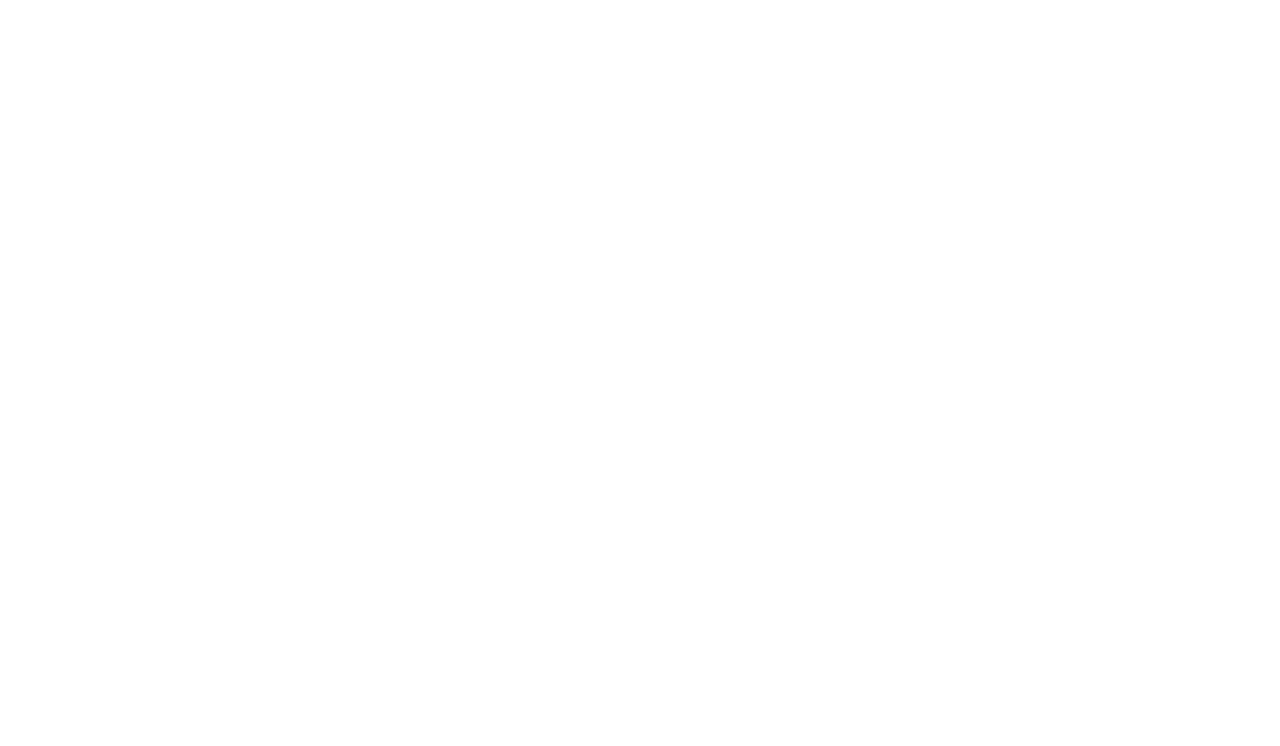
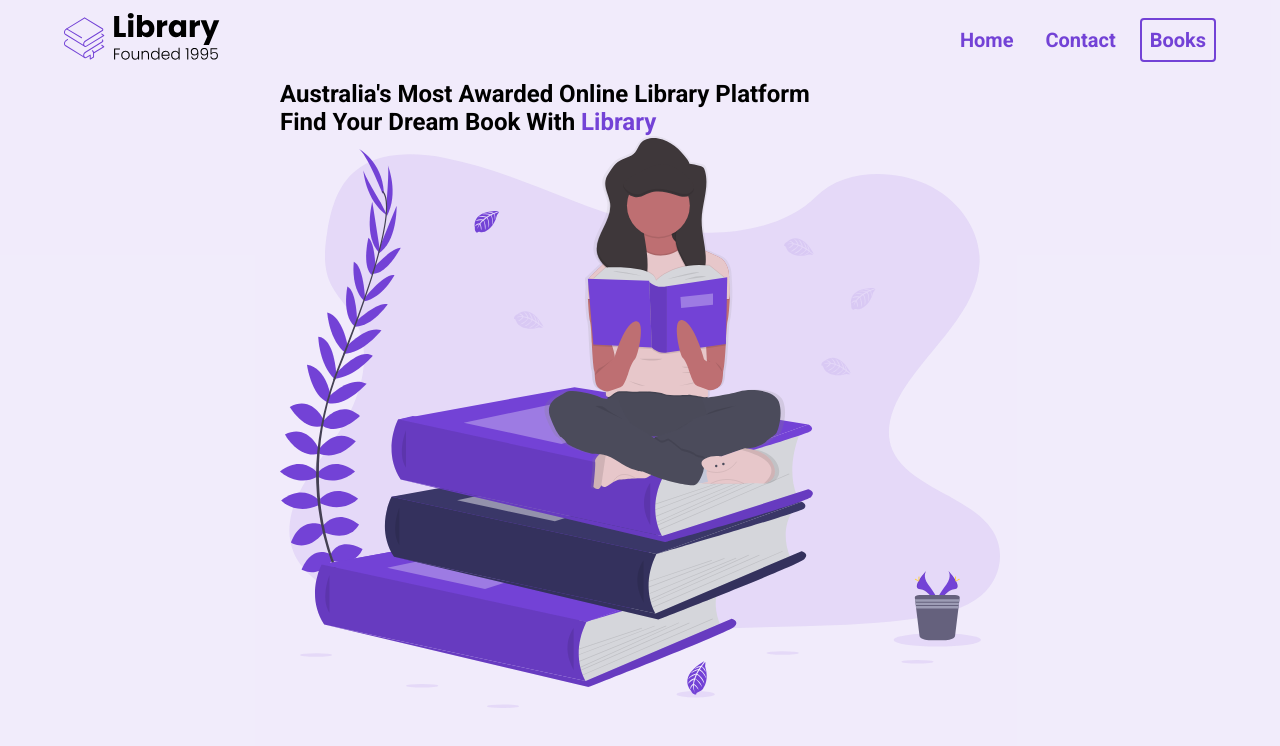
Before and after one commit to danieldayoub/E-Commerce-Website, a plain HTML site: page index.html in a window 1280 px wide. Drawn offline with Linux system fonts and the light colour scheme.

Commit message:
finished nav bar

```diff
--- a/index.html
+++ b/index.html
@@ -1,12 +1,41 @@
 <!DOCTYPE html>
 <html lang="en">
-<head>
-    <meta charset="UTF-8">
-    <meta http-equiv="X-UA-Compatible" content="IE=edge">
-    <meta name="viewport" content="width=device-width, initial-scale=1.0">
-    <title>Document</title>
-</head>
-<body>
-
-</body>
+  <head>
+    <meta charset="UTF-8" />
+    <meta http-equiv="X-UA-Compatible" content="IE=edge" />
+    <meta name="viewport" content="width=device-width, initial-scale=1.0" />
+    <title>Library</title>
+    <link rel="stylesheet" href="styles.css" />
+  </head>
+  <body>
+    <section id="landing">
+      <nav>
+        <div class="nav__container">
+          <img class="logo" src="./Assets/Library.svg" alt="" />
+          <ul class="nav__links">
+            <li>
+              <a href="#" class="nav__link">Home</a>
+            </li>
+            <li>
+              <a href="#" class="nav__link">Contact</a>
+            </li>
+            <li>
+              <a href="#" class="nav__link nav__link--primary">Books</a>
+            </li>
+          </ul>
+        </div> <!-- NAV CONTAINER DIV -->
+      </nav>
+      <header>
+        <div class="header__container">
+          <div class="header__description">
+            <h1>Australia's Most Awarded Online Library Platform</h1>
+            <h2>Find Your Dream Book With <span class="purple">Library</span></h2>
+          </div> <!-- HEADER DESCRIPTION DIV -->
+          <figure>
+            <img src="./Assets/Undraw_Books.svg" alt="">
+          </figure>
+        </div> <!-- HEADER CONTAINER DIV -->
+      </header>
+    </section>
+  </body>
 </html>
--- a/styles.css
+++ b/styles.css
@@ -0,0 +1,78 @@
+@import url('https://fonts.googleapis.com/css2?family=Roboto:wght@400;500;700&display=swap');
+*{
+    padding: 0;
+    margin: 0;
+    box-sizing: border-box;
+    font-family: 'Roboto', sans-serif;
+}
+
+.purple{
+    color: #7342d6;
+}
+
+nav{
+    height: 80px;
+    display: flex;
+}
+
+img{
+    width: 100%;
+}
+
+.nav__container{
+    width: 100%;
+    max-width: 1200px;
+    padding: 0 24px;
+    display: flex;
+    justify-content: space-between;
+    align-items: center;
+    margin: 0 auto;
+}
+
+.logo{
+    width: 160px;
+}
+ul{
+    display: flex;
+}
+li{
+    list-style: none;
+}
+
+.nav__link{
+    margin-left: 16px;
+    text-decoration: none;
+    font-size: 20px;
+    color: #7342d6;
+    font-weight: bold;
+    padding: 8px;
+}
+
+.nav__link:hover{
+    text-decoration: underline;
+}
+.nav__link--primary{
+    border: 2px solid #7342d6;
+    border-radius: 4px;
+}
+
+.nav__link--primary:hover{
+    text-decoration: none;
+}
+
+#landing{
+    background-color: rgba(115, 66, 214, 0.1);
+}
+
+header {
+    height: calc(100vh - 80px);
+}
+
+.header__container{
+    width: 100%;
+    max-width: 720px;
+    margin: 0 auto;
+    height: 100%;
+    display: flex;
+    flex-direction: column;
+}
```
